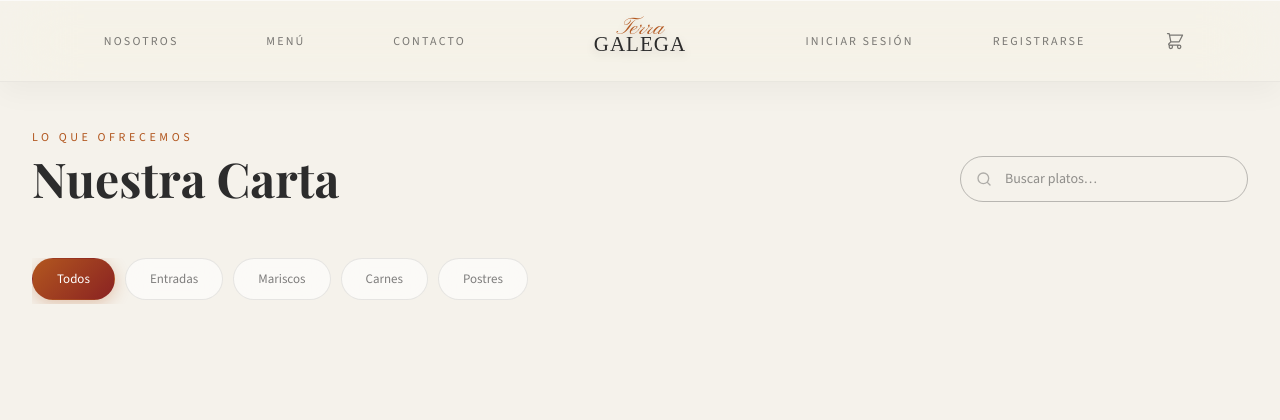
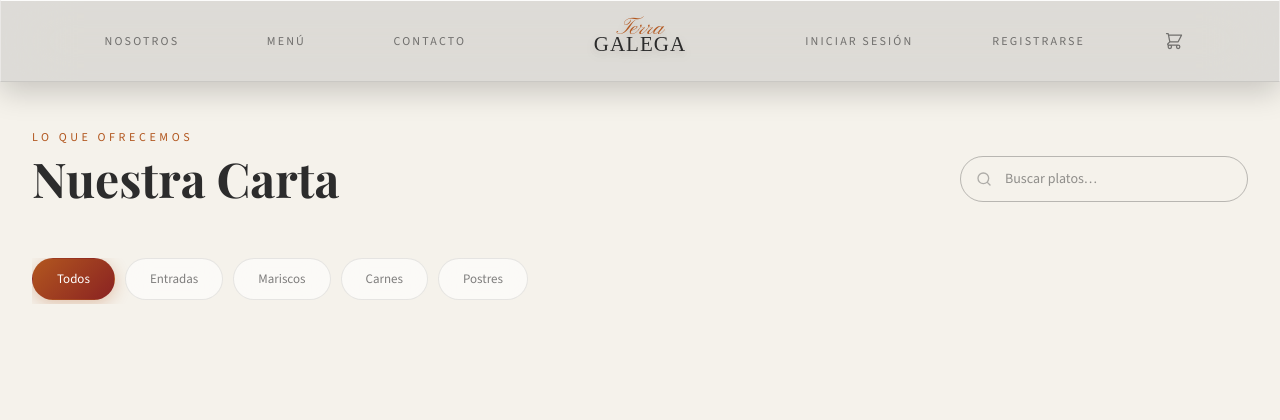
Before and after one commit to Terra-Galega/TerraGalega, a Spring Boot app: page /menu in a window 1280 px wide. Shown: the top 420 px of the page. Run offline with Spring Boot 4, Linux system fonts and the light colour scheme; data that the repository does not hold is empty; some web fonts are replaced.

Commit message:
navbar more gray

```diff
--- a/demo/src/main/resources/static/css/styles.css
+++ b/demo/src/main/resources/static/css/styles.css
@@ -87,14 +87,15 @@ body {
    Se activa con JS al hacer scroll en /home, y está siempre activa en las
    demás páginas (que no tienen imagen de fondo detrás de la barra) */
 .nav-bar.nav-bar--stayed {
-  background-color: rgba(245, 242, 235, 0.55);
-  /* Blur más profundo y saturación elevada */
-  backdrop-filter: blur(35px) saturate(210%);
-  -webkit-backdrop-filter: blur(35px) saturate(210%);
-  /* Un brillo de luz superior y un borde inferior muy suave */
-  border-top: 1px solid rgba(255, 255, 255, 0.65);
-  border-bottom: 1px solid rgba(44, 44, 44, 0.06);
-  box-shadow: 0 10px 30px 0 rgba(0, 0, 0, 0.04);
+  background-color: rgba(200, 200, 200, 0.55);
+
+  backdrop-filter: blur(35px) saturate(180%);
+  -webkit-backdrop-filter: blur(35px) saturate(180%);
+  border-top: 1px solid rgba(255, 255, 255, 0.9);
+  border-left: 1px solid rgba(255, 255, 255, 0.367);
+  border-right: 1px solid rgba(255, 255, 255, 0.4);
+  border-bottom: 1px solid rgba(63, 63, 63, 0.12);
+  box-shadow: 0 10px 30px 0 rgba(0, 0, 0, 0.185);
 }
 
 /* Menú desplegable de pantallas pequeñas: mismo criterio que la barra */
```
